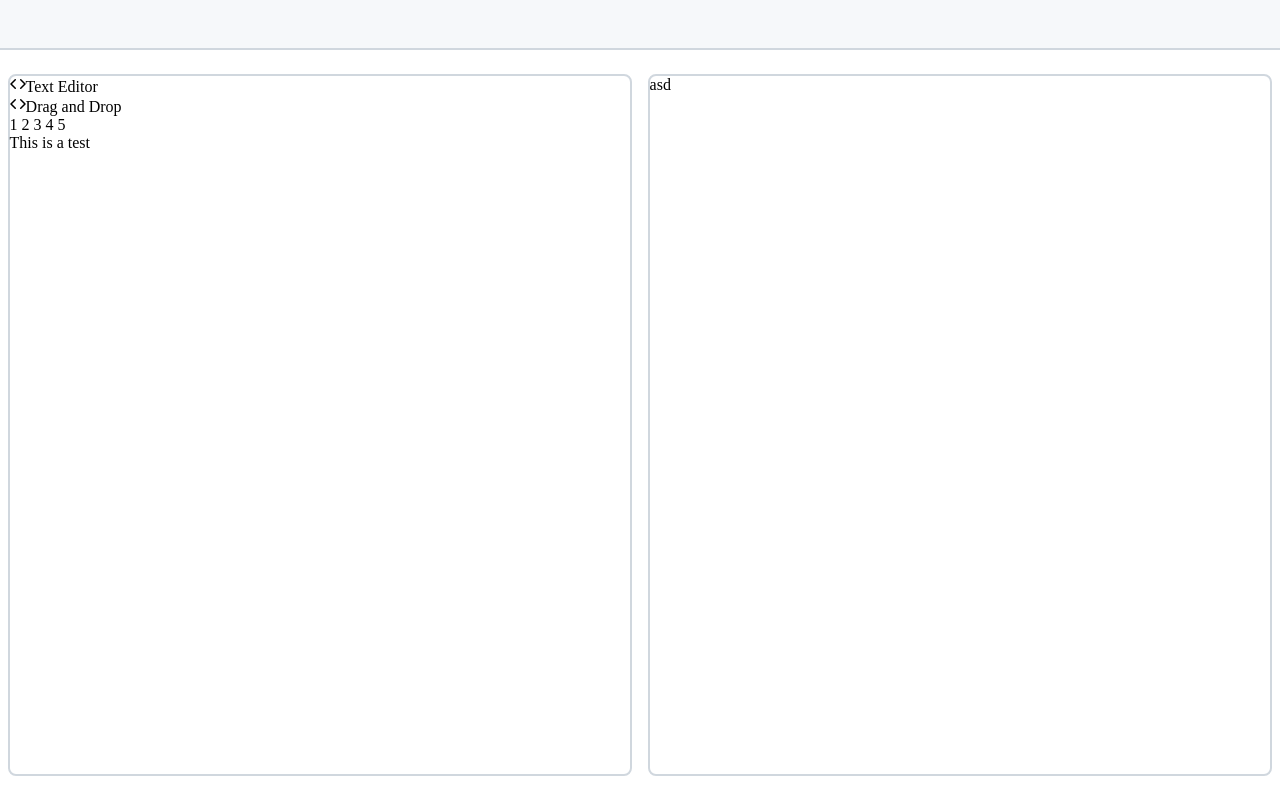
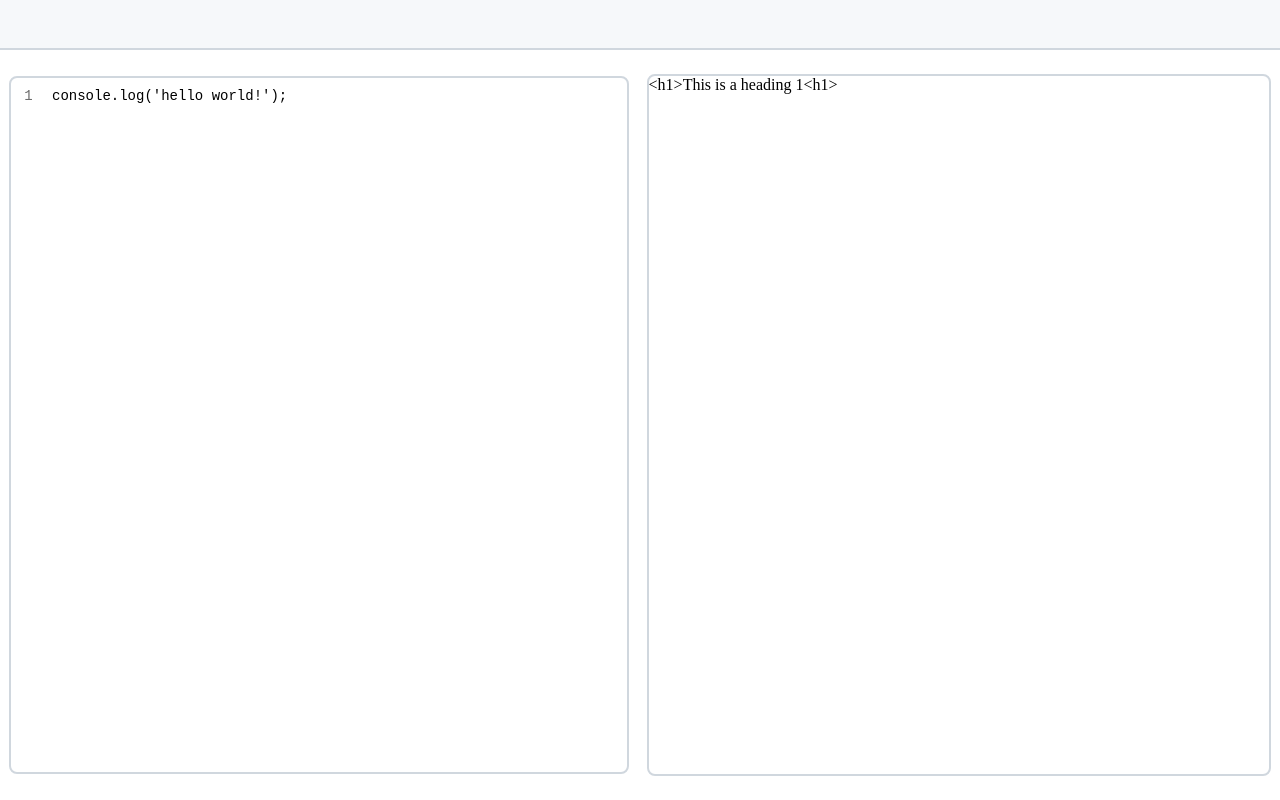
Before and after one commit to acmahaja/easy-readme, a React (Create React App) app: page / in a window 1280 px wide. Built offline with nearby package versions, Linux system fonts and the light colour scheme.

Commit message:
Added code mirror text editor

```diff
--- a/package.json
+++ b/package.json
@@ -6,10 +6,12 @@
     "@testing-library/jest-dom": "^5.11.4",
     "@testing-library/react": "^11.1.0",
     "@testing-library/user-event": "^12.1.10",
+    "@uiw/react-codemirror": "^4.3.1",
+    "codemirror": "^5.65.0",
     "react": "^17.0.2",
     "react-dom": "^17.0.2",
     "react-router-dom": "^4.3.1",
-    "react-scripts": "4.0.3",
+    "react-scripts": "^5.0.0",
     "web-vitals": "^1.0.1"
   },
   "scripts": {
--- a/src/App.css
+++ b/src/App.css
@@ -11,3 +11,26 @@
     height: calc(100% - (3em + 2px));
     width: calc(100%);
 }
+
+::-webkit-scrollbar {
+    width: 10px;
+    height: 10px;
+    background-color: none;
+    max-height: 200px;
+}
+
+::-webkit-scrollbar-track {
+    background: rgba(0, 0, 0, 0.0);
+    border-radius: 10px;
+    width: 15px;
+}
+
+::-webkit-scrollbar-thumb {
+    background-color: #A6A6A6;
+    border-radius: 8px;
+    width: 15px;
+}
+
+::-webkit-scrollbar-track-piece {
+    background: rgba(0, 0, 0, 0.0);
+}
--- a/src/App.js
+++ b/src/App.js
@@ -6,15 +6,26 @@ import Preview from './Components/Preview';
 class App extends Component{
   constructor(props){
     super(props)
+    this.state = {
+      userCode: "<h1>This is a heading 1<h1>"
+    }
+    this.updateCode = this.updateCode.bind(this);
   }
+
+  updateCode(newCode){
+    this.setState({
+      userCode: newCode
+    })
+  }
+
   render(){
     return(
       <div className="App">
-              <Navbar />
+        <Navbar />
 
         <div className="Sections">
-          <Editor />
-          <Preview />
+          <Editor code = {this.state.userCode} updateCode={this.updateCode}/>
+          <Preview code = {this.state.userCode} />
 
         </div>
       </div>
--- a/src/Components/Editor.css
+++ b/src/Components/Editor.css
@@ -1,11 +1,40 @@
 .Editor {
     width: calc(48.5%);
     height: calc(93%);
-    border: 2px solid #D0D7DE;
+    border: 2px solid #d0d7de;
     border-radius: 8px;
+    -moz-box-sizing: border-box;
+    box-sizing: border-box;
+    display: flex;
+    flex-direction: row;
 }
 
-.LineNumber {
-    display: flex;
-    flex-direction: column;
+.CodeMirror {
+    width: 100%;
+    height: 99%;
+    font-size: 14px;
+    overflow: overlay;
+    padding: 5px;
 }
+
+.ͼ1.cm-editor.cm-focused {
+    outline: none;
+}
+
+.cm-gutter {
+    background-color: white;
+    border: none;
+}
+
+.CodeMirror .cm-gutters {
+    background-color: white;
+    border: none;
+}
+
+.CodeMirror .cm-activeLine {
+    background-color: white;
+}
+
+.CodeMirror .cm-activeLineGutter {
+    background-color: white;
+}
--- a/src/Components/Editor.js
+++ b/src/Components/Editor.js
@@ -1,40 +1,42 @@
-import React, { Component } from 'react';
-import './Editor.css'
+import React, { Component } from "react";
+import "./Editor.css";
+import CodeMirror from "@uiw/react-codemirror";
 
-class Editor extends Component{
-  render(){
-    return(
+class Editor extends Component {
+  constructor(props) {
+    super(props);
+    this.state = {
+      currentEditor: 'CodeMirror'
+    }
+    this.saveState = this.saveState.bind(this);
+  }
+
+  saveState(evt) {
+    this.props.updateCode(evt.target.value);
+  }
+
+  render() {
+    return (
+
       <div className="Editor">
-        <div className="Options">
-          <div className="option-text-editor">
-            <svg aria-hidden="true" height="16" viewBox="0 0 16 16" version="1.1" width="16" data-view-component="true" class="octicon octicon-code">
-              <path fill-rule="evenodd" d="M4.72 3.22a.75.75 0 011.06 1.06L2.06 8l3.72 3.72a.75.75 0 11-1.06 1.06L.47 8.53a.75.75 0 010-1.06l4.25-4.25zm6.56 0a.75.75 0 10-1.06 1.06L13.94 8l-3.72 3.72a.75.75 0 101.06 1.06l4.25-4.25a.75.75 0 000-1.06l-4.25-4.25z"></path>
-          </svg>
-          Text Editor
-
-          </div>
-          <div className="option-drag-drop">
-            <svg aria-hidden="true" height="16" viewBox="0 0 16 16" version="1.1" width="16" data-view-component="true" class="octicon octicon-code">
-              <path fill-rule="evenodd" d="M4.72 3.22a.75.75 0 011.06 1.06L2.06 8l3.72 3.72a.75.75 0 11-1.06 1.06L.47 8.53a.75.75 0 010-1.06l4.25-4.25zm6.56 0a.75.75 0 10-1.06 1.06L13.94 8l-3.72 3.72a.75.75 0 101.06 1.06l4.25-4.25a.75.75 0 000-1.06l-4.25-4.25z"></path>
-          </svg>
-          Drag and Drop
-
-          </div>
-        </div>
-        <div className="LineNumber">
-        1
-        2
-        3
-        4
-        5
-        </div>
-        <div className="Text">
-          This is a test
-        </div>
+        <CodeMirror
+          value="console.log('hello world!');"
+          height="100%"
+          swidth="100"
+          // maxWidth="35.5em"
+          className="CodeMirror"
+          option
+        />
       </div>
-    )
+    );
   }
 }
 
+{
+  /* <div className="LineNumber">
+
+</div>
+<textarea name="userCode" id="userCode" onChange={this.saveState}></textarea> */
+}
 
 export default Editor;
--- a/src/Components/Preview.js
+++ b/src/Components/Preview.js
@@ -5,7 +5,7 @@ class Preview extends Component{
   render(){
     return(
       <div className="Preview">
-        asd
+        {this.props.code}
       </div>
     )
   }
--- a/src/index.js
+++ b/src/index.js
@@ -1,11 +1,14 @@
-import React from 'react';
-import ReactDOM from 'react-dom';
-import App from './App';
-import './index.css'
+import React from "react";
+import ReactDOM from "react-dom";
+import App from "./App";
+import "./index.css";
+import { BrowserRouter } from "react-router-dom";
 
 ReactDOM.render(
   <React.StrictMode>
-    <App />
+    <BrowserRouter>
+      <App />
+    </BrowserRouter>
   </React.StrictMode>,
-  document.getElementById('root')
+  document.getElementById("root")
 );
```
Also changed, not shown: 2 other files (tests, documents, lock files or other folders).
